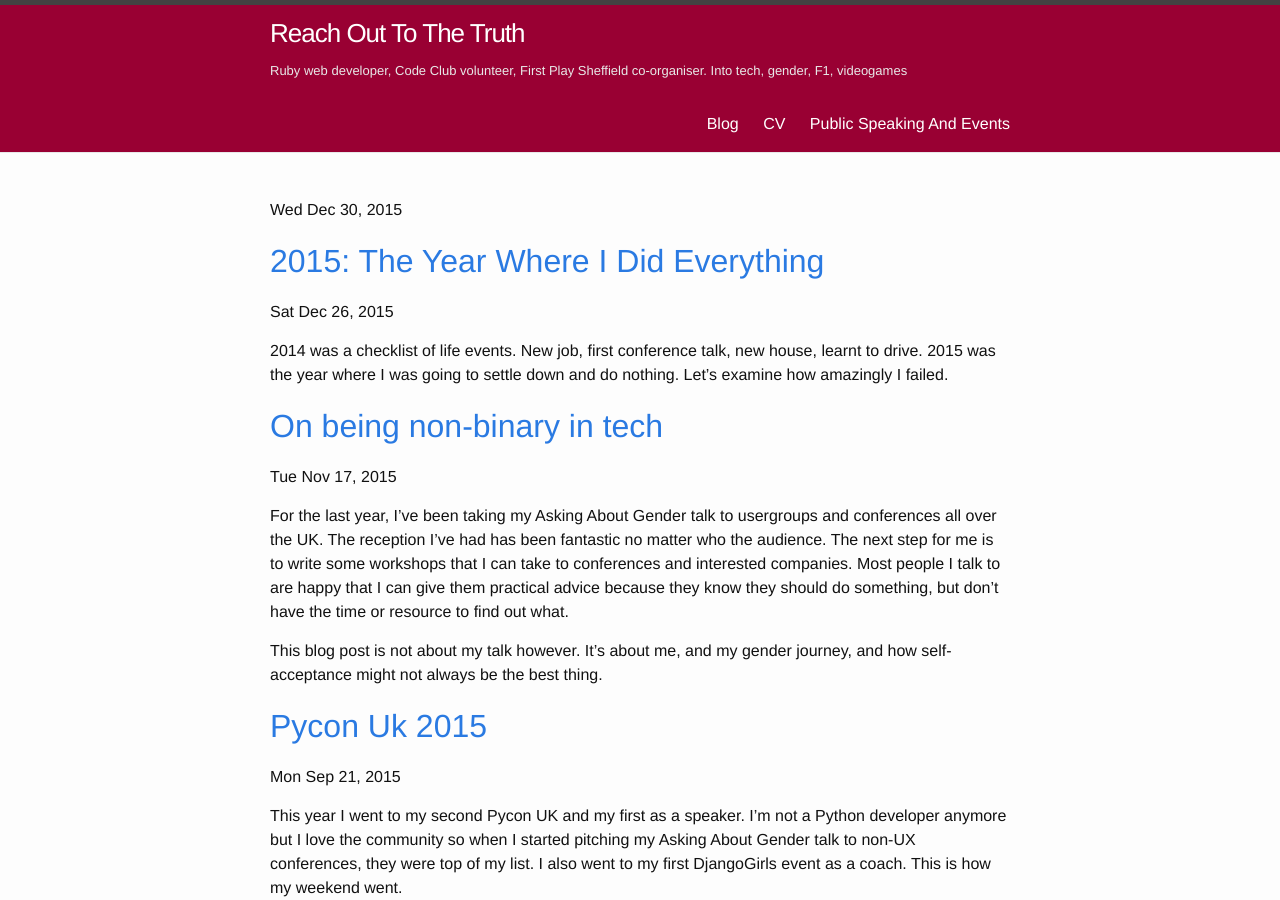
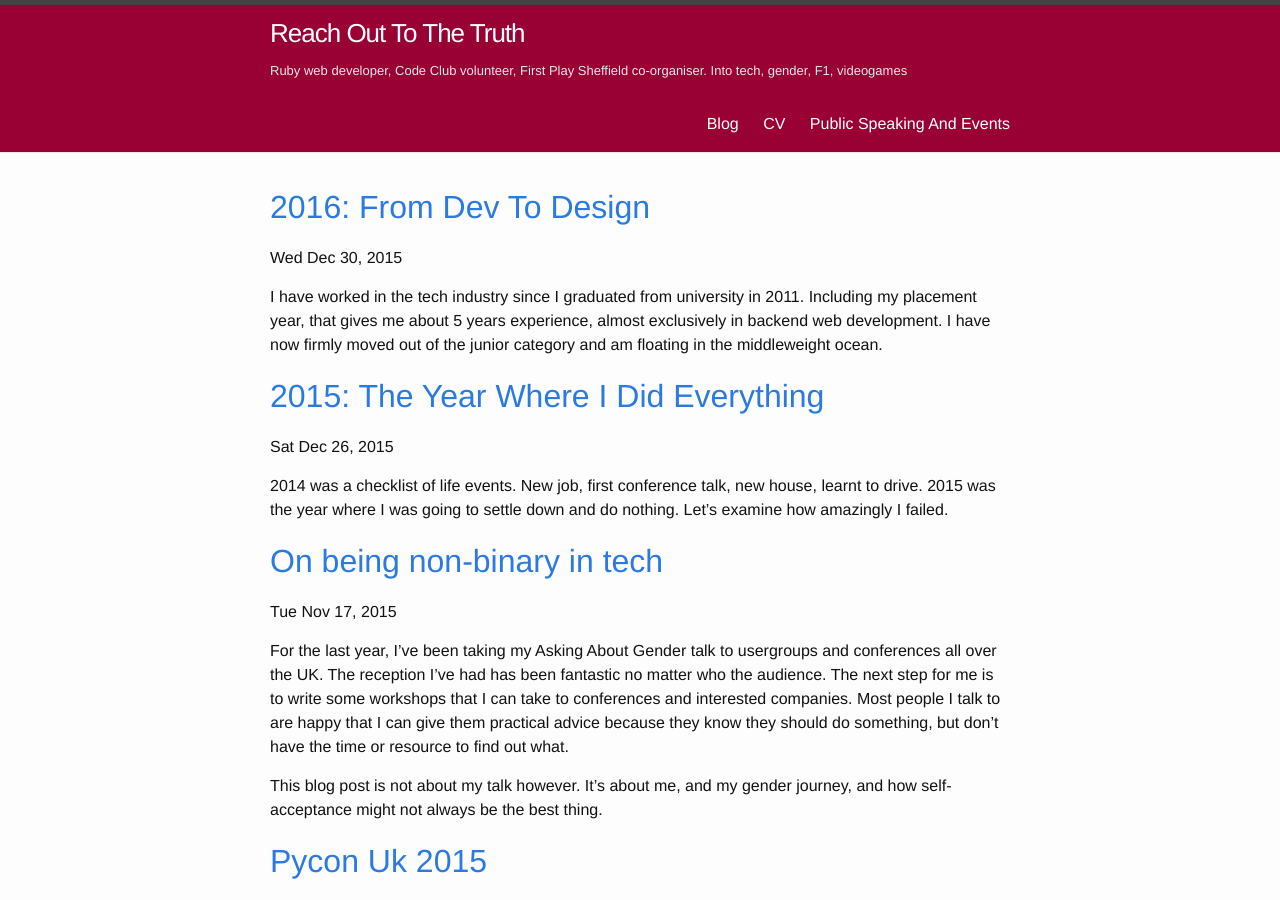
Before and after one commit to kitation/kitation.github.io, a Jekyll site: the page built from index.html, in a window 1280 px wide and 900 px high. Built offline with Jekyll 4.4.1, drawn with Linux system fonts in a browser that asks for light colours; the list of posts is cut into pages by our own code.

Commit message:
Update and rename 2015-12-30-2016-career-goals.markdown to 2015-12-30-2016-dev-design.markdown

```diff
--- a/_posts/2015-12-30-2016-career-goals.markdown
+++ b/_posts/2015-12-30-2016-dev-design.markdown
@@ -2,13 +2,12 @@
 layout: post
 status: publish
 published: true
-title: 2016: Career Goals
+title: ! '2016: From Dev To Design'
 author:
   display_name: chad
 
 tags:
 - personal
-- 2016
 - career
 - software
 - community
```
